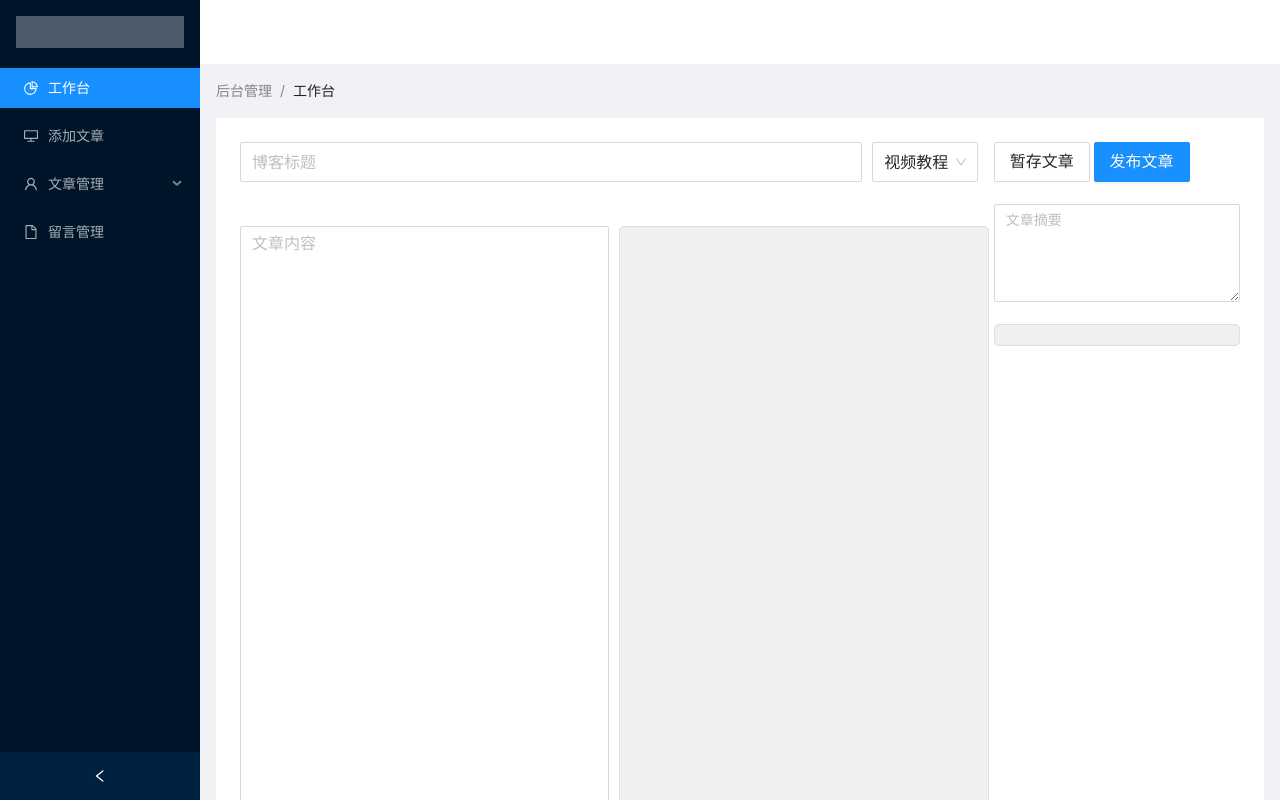
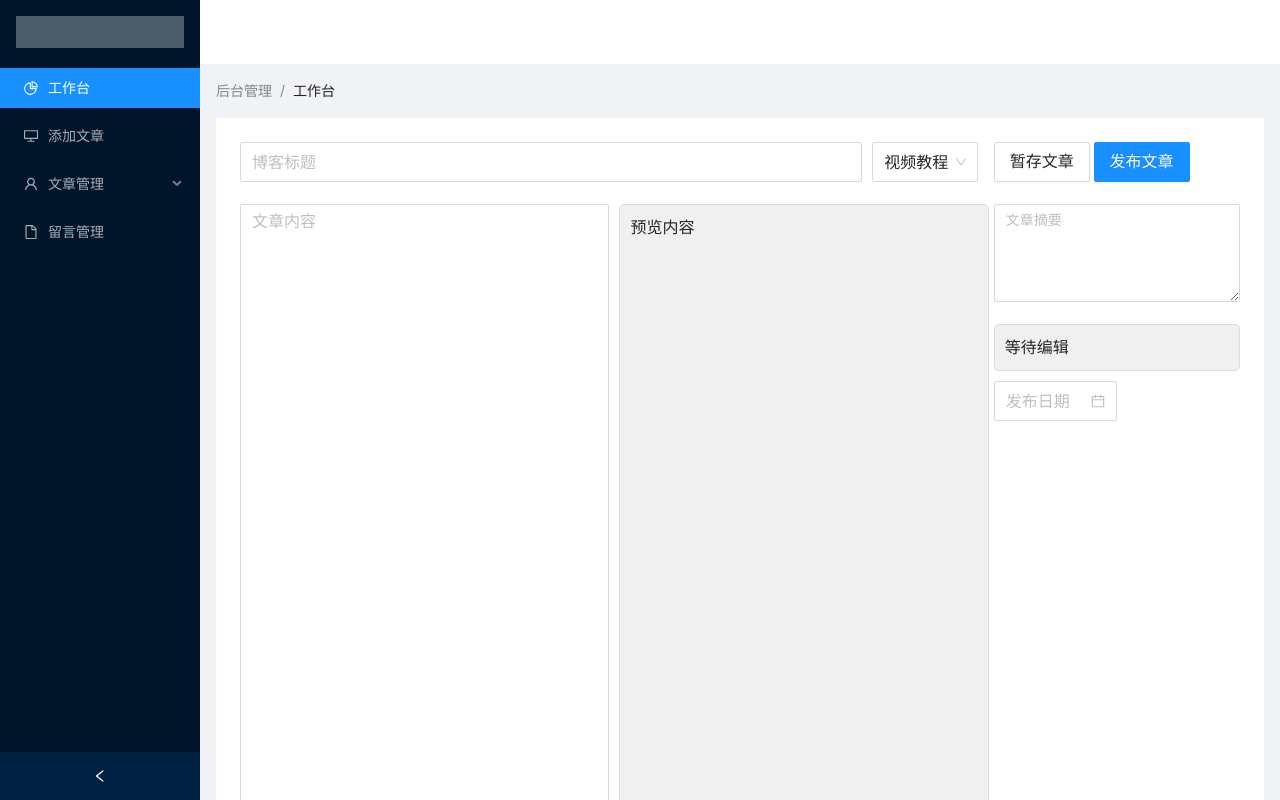
Before and after one commit to hewking/react-blog, a React (Create React App) app in the folder admin/: page /index/addArticle in a window 1280 px wide. Shown: the top 800 px of the page. Built offline with nearby package versions, Linux system fonts and the light colour scheme.

Commit message:
feature: 添加文章，编辑和md预览

```diff
--- a/admin/src/pages/AddArticle.tsx
+++ b/admin/src/pages/AddArticle.tsx
@@ -1,5 +1,5 @@
 import React, { useState } from "react";
-import marked from "marked";
+import { marked, Renderer } from 'marked';
 import "../static/css/AddArticle.css";
 import { Row, Col, Input, Select, Button, DatePicker } from "antd";
 
@@ -7,6 +7,43 @@ const { Option } = Select;
 const { TextArea } = Input;
 
 export function AddArticle() {
+  const [articleId, setArticleId] = useState(0); // 文章的ID，如果是0说明是新增加，如果不是0，说明是修改
+  const [articleTitle, setArticleTitle] = useState(""); //文章标题
+  const [articleContent, setArticleContent] = useState(""); //markdown的编辑内容
+  const [markdownContent, setMarkdownContent] = useState("预览内容"); //html内容
+  const [introducemd, setIntroducemd] = useState(); //简介的markdown内容
+  const [introducehtml, setIntroducehtml] = useState("等待编辑"); //简介的html内容
+  const [showDate, setShowDate] = useState(); //发布日期
+  const [updateDate, setUpdateDate] = useState(); //修改日志的日期
+  const [typeInfo, setTypeInfo] = useState([]); // 文章类别信息
+  const [selectedType, setSelectType] = useState(1); //选择的文章类别
+
+  const renderer = new Renderer();
+
+  marked.setOptions({
+    renderer: renderer,
+    gfm: true, // github 样式差不多的md 展示
+    pedantic: false,
+    sanitize: false, // 允许html标签
+    tables: true,
+    breaks: false,
+    smartLists: true,
+    smartypants: false
+  });
+
+  const changeContent = (e) => {
+    setArticleContent(e.target.value);
+    const html = marked(e.target.value);
+    setMarkdownContent(html);
+  }
+
+  const changeIntroduce = (e) => {
+    setIntroducemd(e.target.value);
+    const html = marked(e.target.value);
+    setIntroducehtml(html);
+  }
+
+
   return (
     <div>
       {/* gutter 间距 */}
@@ -23,19 +60,18 @@ export function AddArticle() {
               </Select>
             </Col>
           </Row>
-          <br />
           <Row gutter={10}>
             <Col span={12}>
               <TextArea
                 className="markdown-content"
                 rows={35}
                 placeholder="文章内容"
+                onChange={changeContent}
               ></TextArea>
             </Col>
             <Col span={12}>
-              <div className="show-html">
-
-              </div>
+              <div className="show-html"
+              dangerouslySetInnerHTML={{__html:markdownContent}}></div>
             </Col>
           </Row>
         </Col>
@@ -43,15 +79,23 @@ export function AddArticle() {
           <Row>
             <Col span={24}>
               <Button size="large">暂存文章</Button>&nbsp;
-              <Button size="large" type="primary">发布文章</Button>
-              <br/>
+              <Button size="large" type="primary">
+                发布文章
+              </Button>
+              <br />
             </Col>
             <Col span={24}>
-              <br/>
-              <TextArea rows={4} placeholder="文章摘要"></TextArea>
-              <br/><br/>
-              <div className="introduce-html"></div>
-              </Col>
+              <br />
+              <TextArea rows={4} placeholder="文章摘要" onChange={changeIntroduce}></TextArea>
+              <br />
+              <br />
+              <div className="introduce-html" dangerouslySetInnerHTML={{__html: introducehtml}}></div>
+            </Col>
+            <Col span={12}>
+              <div className="date-select">
+                <DatePicker placeholder="发布日期" size="large" />
+              </div>
+            </Col>
           </Row>
         </Col>
       </Row>
```
